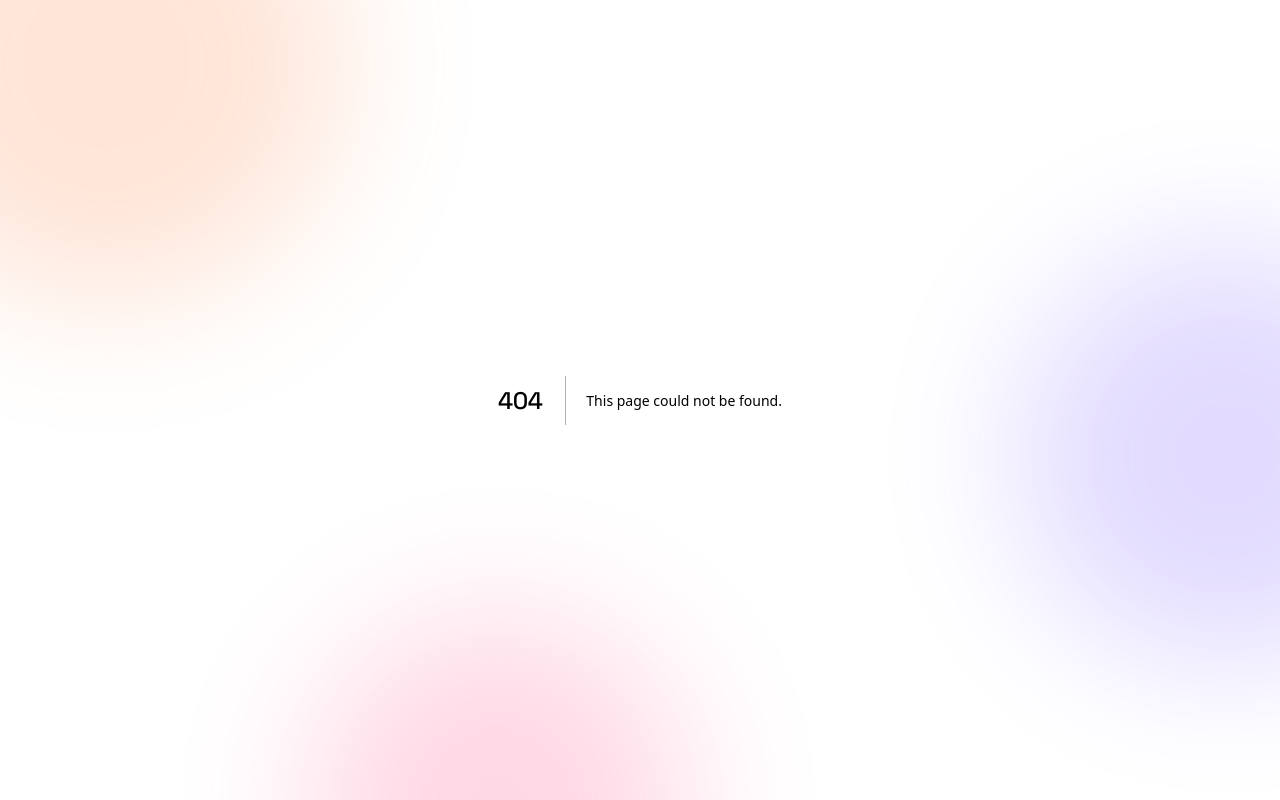
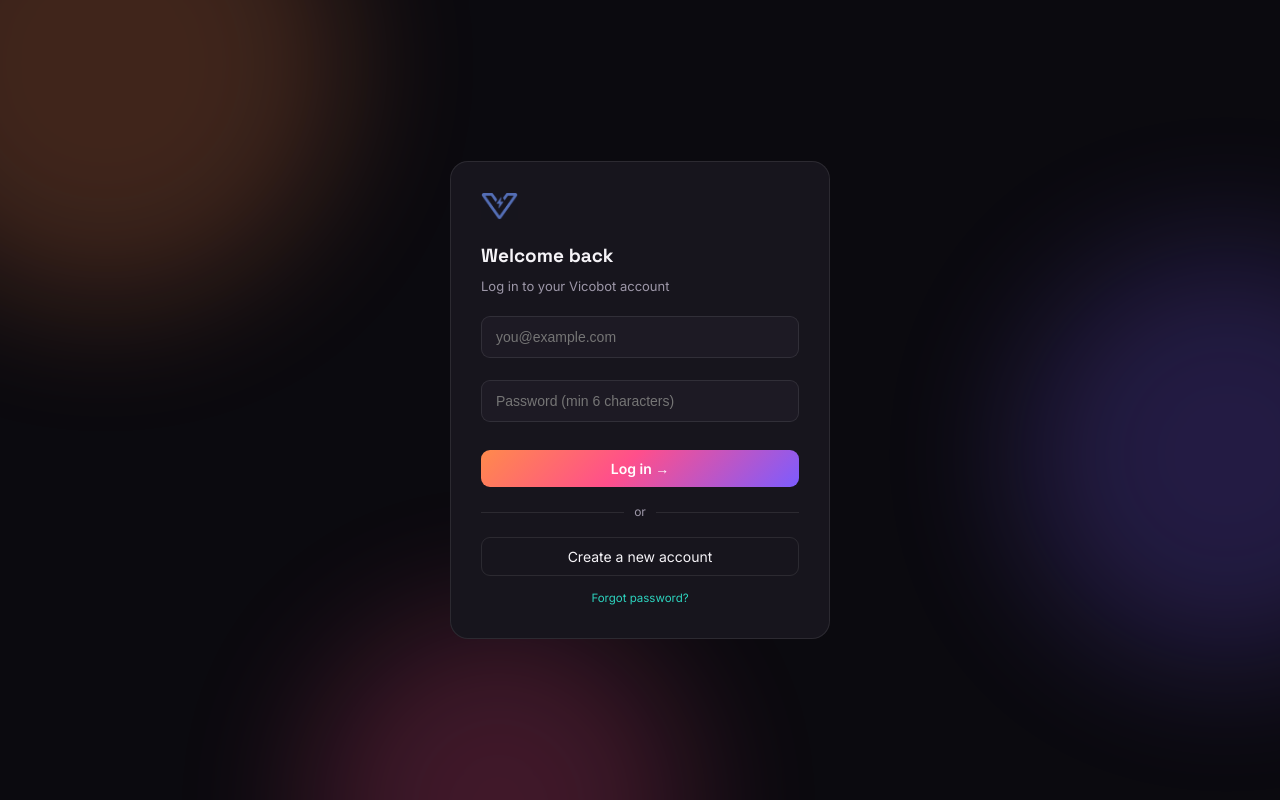
Before and after one commit to kyyumlk01/vicobot, a Next.js app in the folder frontend/: page /auth in a window 1280 px wide. Before the commit this address had no page. Built offline with nearby package versions, Linux system fonts and the light colour scheme; no server answers.

Commit message:
Auth flow complete - login, signup, dashboard redirect

```diff
--- /dev/null
+++ b/frontend/app/auth/page.tsx
@@ -0,0 +1,102 @@
+'use client';
+
+import { useState } from 'react';
+import { createClient } from '@/lib/supabase';
+import { useRouter } from 'next/navigation';
+
+export default function AuthPage() {
+  const [mode, setMode] = useState<'login' | 'signup'>('login');
+  const [email, setEmail] = useState('');
+  const [password, setPassword] = useState('');
+  const [error, setError] = useState('');
+  const [loading, setLoading] = useState(false);
+  const router = useRouter();
+  const supabase = createClient();
+
+  async function handleSubmit() {
+    setError('');
+    setLoading(true);
+
+    try {
+      if (mode === 'signup') {
+        const { error } = await supabase.auth.signUp({ email, password });
+        if (error) throw error;
+        router.push('/dashboard');
+      } else {
+        const { error } = await supabase.auth.signInWithPassword({ email, password });
+        if (error) throw error;
+        router.push('/dashboard');
+      }
+    } catch (err: unknown) {
+      if (err instanceof Error) setError(err.message);
+      else setError('Something went wrong');
+    } finally {
+      setLoading(false);
+    }
+  }
+
+  return (
+    <div style={{ minHeight: '100vh', display: 'flex', alignItems: 'center', justifyContent: 'center', padding: '20px' }}>
+      <div className="start-modal" style={{ position: 'relative', width: '380px' }}>
+        <a href="/" style={{ display: 'block', marginBottom: '16px' }}>
+          <img
+            src="/logo-amber-for-dark-theme.png"
+            alt="Vicobot"
+            style={{ height: 28 }}
+          />
+        </a>
+        <h3>{mode === 'login' ? 'Welcome back' : 'Create your account'}</h3>
+        <p className="sub2">
+          {mode === 'login' ? 'Log in to your Vicobot account' : 'Free forever. No credit card needed.'}
+        </p>
+
+        {error && (
+          <div style={{ background: 'rgba(255,79,139,0.12)', border: '1px solid rgba(255,79,139,0.3)', borderRadius: '8px', padding: '10px 14px', fontSize: '13px', color: '#FF4F8B', marginBottom: '14px' }}>
+            {error}
+          </div>
+        )}
+
+        <input
+          className="start-input"
+          type="email"
+          placeholder="you@example.com"
+          value={email}
+          onChange={(e) => setEmail(e.target.value)}
+        />
+        <input
+          className="start-input"
+          type="password"
+          placeholder="Password (min 6 characters)"
+          value={password}
+          onChange={(e) => setPassword(e.target.value)}
+          onKeyDown={(e) => e.key === 'Enter' && handleSubmit()}
+          style={{ marginTop: '10px' }}
+        />
+
+        <button
+          className="btn-grad full-w"
+          onClick={handleSubmit}
+          disabled={loading || !email || !password}
+          style={{ marginTop: '16px', opacity: loading ? 0.7 : 1 }}
+        >
+          {loading ? 'Please wait...' : mode === 'login' ? 'Log in →' : 'Create account →'}
+        </button>
+
+        <div className="divider">or</div>
+
+        <button
+          className="btn-ghost full-w"
+          onClick={() => setMode(mode === 'login' ? 'signup' : 'login')}
+        >
+          {mode === 'login' ? 'Create a new account' : 'Already have an account? Log in'}
+        </button>
+
+        {mode === 'login' && (
+          <p className="foot-note" style={{ marginTop: '14px' }}>
+            <a href="/auth/reset" style={{ color: 'var(--teal)' }}>Forgot password?</a>
+          </p>
+        )}
+      </div>
+    </div>
+  );
+}
--- /dev/null
+++ b/frontend/lib/supabase.ts
@@ -0,0 +1,8 @@
+import { createBrowserClient } from '@supabase/ssr';
+
+export function createClient() {
+  return createBrowserClient(
+    process.env.NEXT_PUBLIC_SUPABASE_URL!,
+    process.env.NEXT_PUBLIC_SUPABASE_ANON_KEY!
+  );
+}
--- a/frontend/package.json
+++ b/frontend/package.json
@@ -9,6 +9,8 @@
     "lint": "eslint"
   },
   "dependencies": {
+    "@supabase/ssr": "^0.12.0",
+    "@supabase/supabase-js": "^2.110.0",
     "next": "16.2.9",
     "react": "19.2.4",
     "react-dom": "19.2.4"
```
Also changed, not shown: frontend/app/StartModal.tsx (+9 -2 lines), frontend/app/dashboard/page.tsx (added, +54 -0 lines), 1 other file (tests, documents, lock files or other folders).
